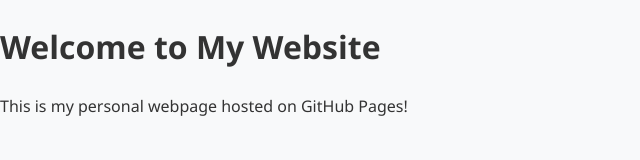
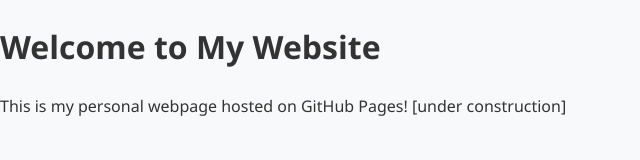
Before and after one commit to ThomasBakx/ThomasBakx.github.io, a plain HTML site: page index.html in a window 1280 px wide. Shown: the whole page, without its empty margins (0-640 px from the left). Drawn offline with Linux system fonts and the light colour scheme.

Commit message:
Update index.html

```diff
--- a/index.html
+++ b/index.html
@@ -6,6 +6,6 @@
 </head>
 <body>
     <h1>Welcome to My Website</h1>
-    <p>This is my personal webpage hosted on GitHub Pages!</p>
+    <p>This is my personal webpage hosted on GitHub Pages! [under construction]</p>
 </body>
 </html>
```
